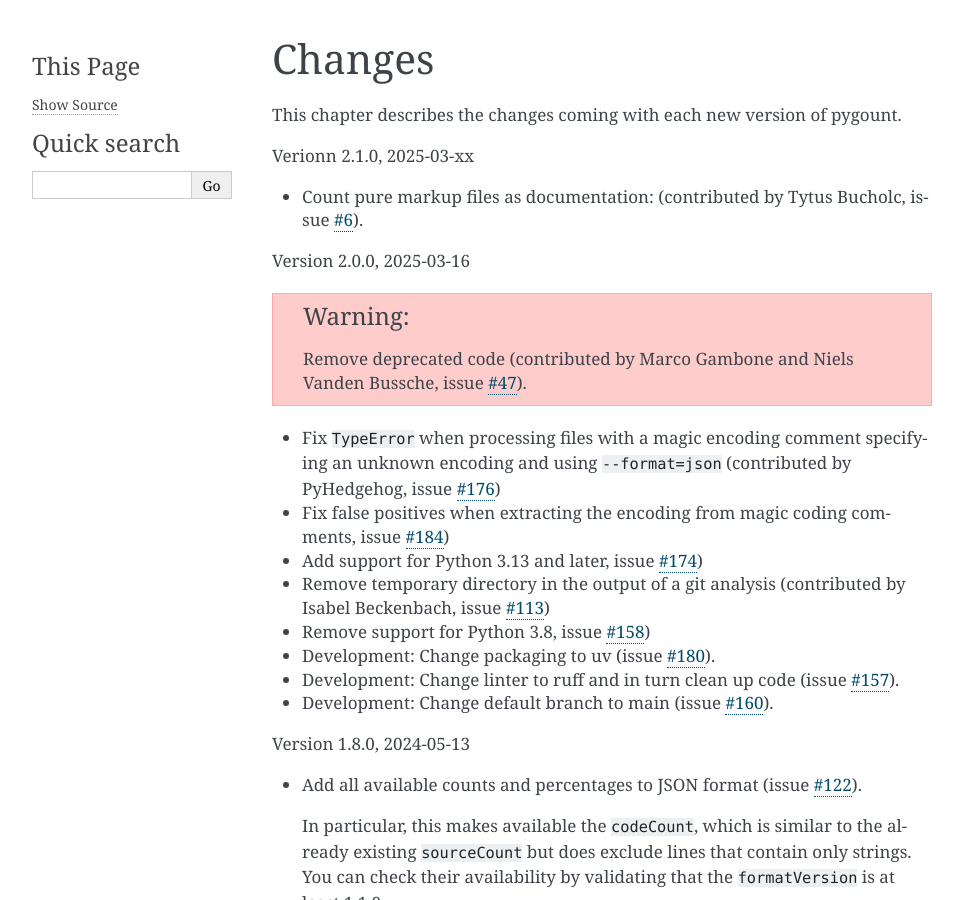
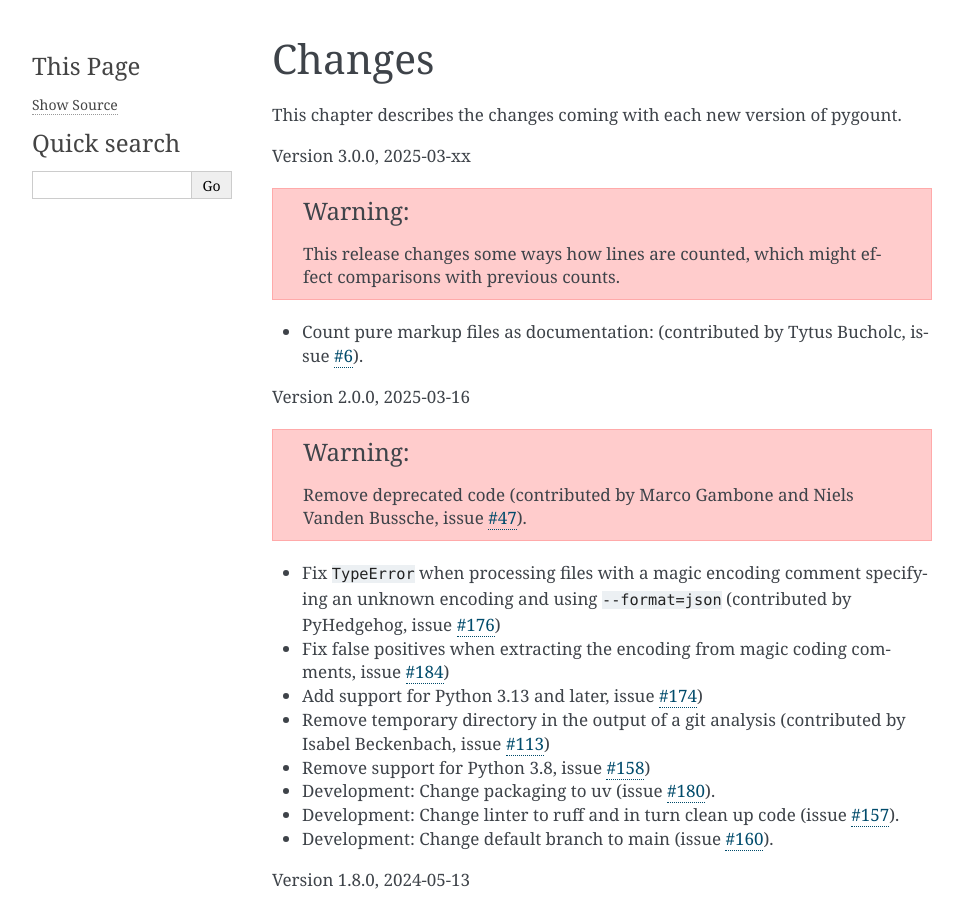
Before and after one commit to roskakori/pygount, a Sphinx documentation site: the page built from docs/changes.rst, in a window 1280 px wide and 900 px high. Shown: the whole window, without its empty margins (148-1111 px from the left). Built offline with Sphinx 7.4.7, drawn with Linux system fonts in a browser that asks for light colours.

Commit message:
#6 Clean up naming, code, typos

```diff
--- a/docs/changes.rst
+++ b/docs/changes.rst
@@ -3,7 +3,10 @@
 
 This chapter describes the changes coming with each new version of pygount.
 
-Verionn 2.1.0, 2025-03-xx
+Version 3.0.0, 2025-03-xx
+
+.. warning :: This release changes some ways how lines are counted, which
+  might effect comparisons with previous counts.
 
 * Count pure markup files as documentation: (contributed by Tytus Bucholc, issue
   `#6 <https://github.com/roskakori/pygount/issues/6>`_).
```
Also changed, not shown: 2 other files.
